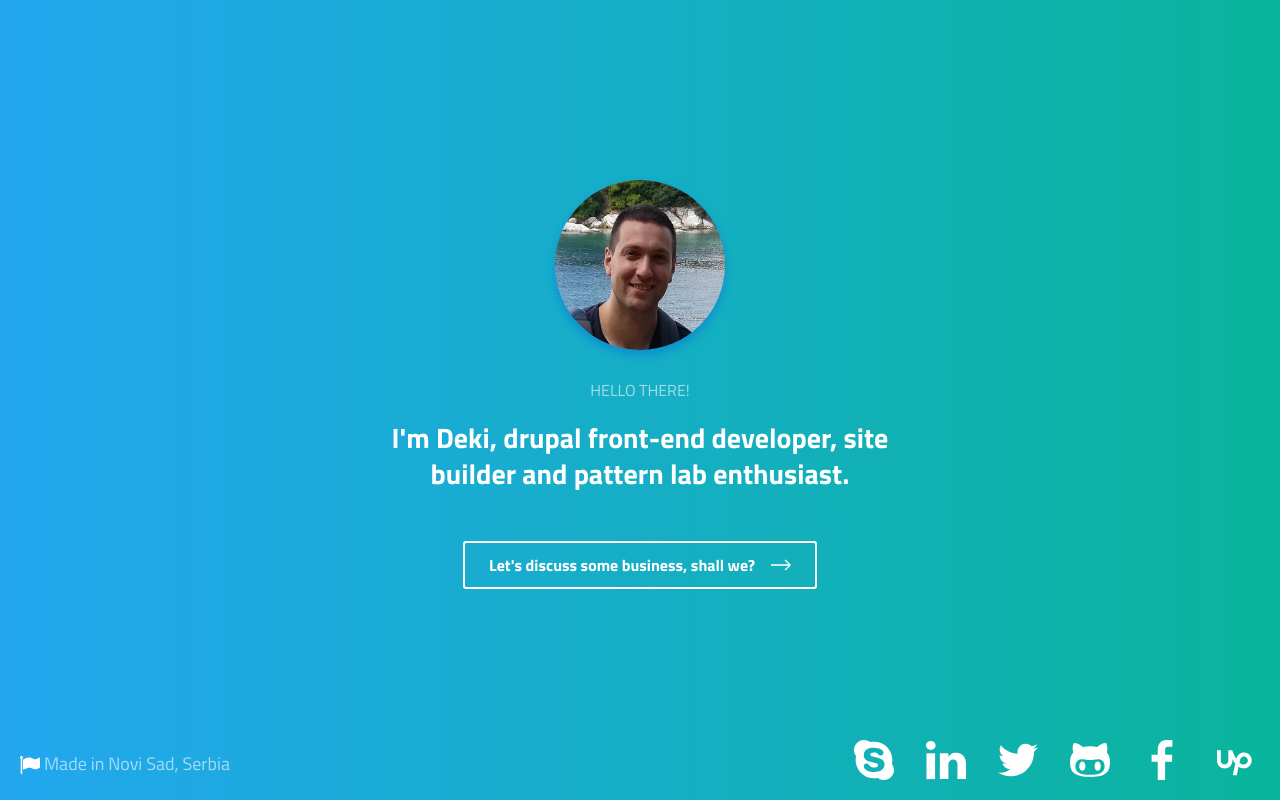
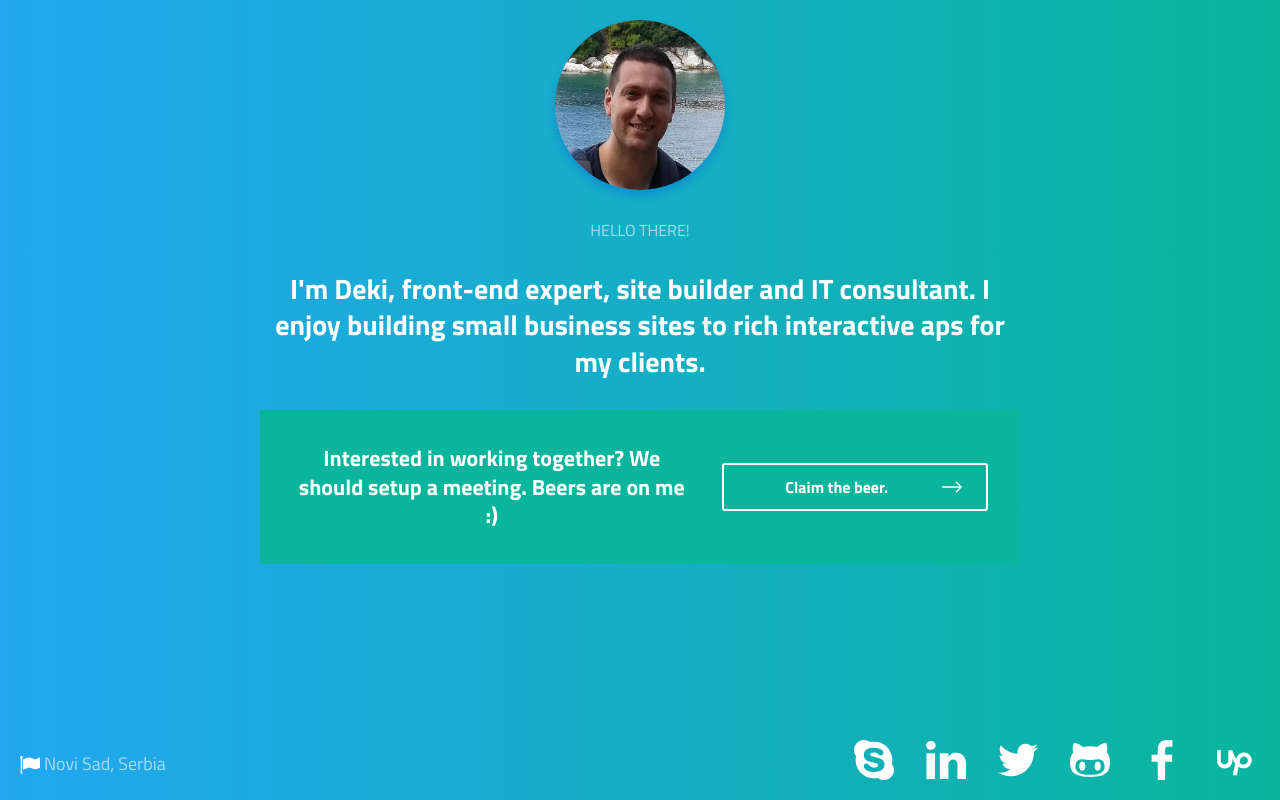
Before and after one commit to dekisha/dejanaleksic, a website: page index.html in a window 1280 px wide. Drawn offline with nearby package versions, Linux system fonts and the light colour scheme.

Commit message:
Updated site with newer design.

```diff
--- a/css/src/style.scss
+++ b/css/src/style.scss
@@ -64,6 +64,7 @@ $upto-xxl: max-width ($xxl - 1px);
 // @import "node_modules/inuitcss/tools/tools.clearfix";
 // @import "node_modules/inuitcss/tools/tools.hidden";
 @import "node_modules/breakpoint-sass/stylesheets/_breakpoint";
+@import "node_modules/flexbox-grid-mixins/sass/flexbox-grid-mixins";
 // @import "tools";
 
 
@@ -127,9 +128,9 @@ a {
   min-height: 100vh;
   position: relative;
 
-  @include breakpoint($m) {
-    height: 100%;
-  }
+  // @include breakpoint($m) {
+  //   height: 100%;
+  // }
   // grid-template-columns: 1fr 1fr;
   a {
     color: white;
@@ -141,13 +142,17 @@ a {
   border-style: solid;
   border-width: 2px;
   color: white;
-  display: inline-block;
+  display: block;
   font-weight: 700;
   line-height: 22px;
-  margin: 30px auto auto auto;
+  // margin: 30px auto auto auto;
   padding: 11px 60px 11px 24px;
   position: relative;
   text-decoration: none;
+
+  @include breakpoint($s) {
+    display: inline-block;
+  }
   &:after {
     background-image: svg("right-arrow.svg", "[fill]: #fff");
     background-position: center;
@@ -183,19 +188,24 @@ a {
 
 .c-info {
   margin: 0 auto;
-  max-width: 620px;
+  max-width: 800px;
   padding: 20px;
   text-align: center;
 
-  @include breakpoint($m) {
-    position: relative;
-    top: 20%;
-    // transform: translateY(-50%);
+  // @include breakpoint($m) {
+  // position: relative;
+  // top: 10%;
+  // transform: translateY(-50%);
+  // }
+   > * {
+    margin-bottom: 30px;
+    margin-top: 30px;
   }
 }
 
 .c-info__tag {
-  margin: 30px auto auto auto;
+  margin-left: auto;
+  margin-right: auto;
   opacity: 0.6;
 }
 
@@ -216,6 +226,37 @@ a {
   }
   @include breakpoint($m) {
     font-size: 28px;
+  }
+}
+
+.c-info__subtitle {
+  font-size: 14px;
+  font-weight: 700;
+
+  @include breakpoint($s) {
+    font-size: 18px;
+  }
+  @include breakpoint($m) {
+    font-size: 22px;
+  }
+}
+
+.c-cta {
+  background-color: $color-green;
+  display: grid;
+  grid-template-columns: 1fr;
+  padding: 1em 2em;
+
+  @include breakpoint($s) {
+    align-items: center;
+    grid-gap: 30px;
+    // @include grid($align-items: center, $gutter: 20px, $justify-content: space-around);
+    grid-template-columns: 3fr 2fr;
+  }
+   > * {
+    @include breakpoint($s) {
+      // @include grid-col($col: 6, $gutter: 20px);
+    }
   }
 }
 
--- a/index.html
+++ b/index.html
@@ -18,8 +18,11 @@
     <div class="c-info">
       <img class="c-info__headshot" src="Deki.jpg" title="Dejan Aleksic" alt="Dejan Aleksic"/>
       <div class="c-info__tag">HELLO THERE!</div>
-      <h1 class="c-info__title"><a href="http://dejanaleksic.com" title="Dejan Aleksic | Drupal Front-End developer from Novi Sad, Serbia">I'm Deki, drupal front-end developer, site builder and pattern lab enthusiast.</a></h1>
-      <a class="c-btn" href="mailto:dekisha007@gmail.com">Let's discuss some business, shall we?</a>
+      <h1 class="c-info__title"><a href="http://dejanaleksic.com" title="Dejan Aleksic | Drupal Front-End developer from Novi Sad, Serbia">I'm Deki, front-end expert, site builder and IT consultant. I enjoy building small business sites to rich interactive aps for my clients.</a></h1>
+      <div class="c-cta">
+        <h2 class="c-info__subtitle">Interested in working together? We should setup a meeting. Beers are on me :)</h2>
+        <a class="c-btn" href="mailto:dekisha007@gmail.com">Claim the beer.</a>
+      </div>
     </div>
     <ul class="c-social">
       <li class="c-social__item"><a href="skype:dekisha007?chat" class="icon-skype" title="Let's chat!"><em>Skype</em></a></li>
@@ -30,7 +33,7 @@
       <li class="c-social__item"><a href="https://www.upwork.com/freelancers/~0112ddc01368273b87" class="icon-upwork" title="Hire me on Upwork!"><em>Upwork</em></a></li>
     </ul>
     <div class="c-pin">
-      <a href="https://www.wikiwand.com/en/Novi_Sad"><span>Made in Novi Sad, Serbia</span></a>
+      <a href="https://www.wikiwand.com/en/Novi_Sad"><span>Novi Sad, Serbia</span></a>
     </div>
     <!-- <div class="c-resume"></div> -->
 
--- a/package.json
+++ b/package.json
@@ -10,6 +10,7 @@
     "breakpoint-sass": "^2.7.1",
     "browser-sync": "^2.12.12",
     "coffee-script": "~1.6.3",
+    "flexbox-grid-mixins": "^0.1.4",
     "gulp": "^3.9.1",
     "gulp-concat": "^2.6.0",
     "gulp-filter": "^4.0.0",
```
Also changed, not shown: css/dist/style.css, 1 other file.
